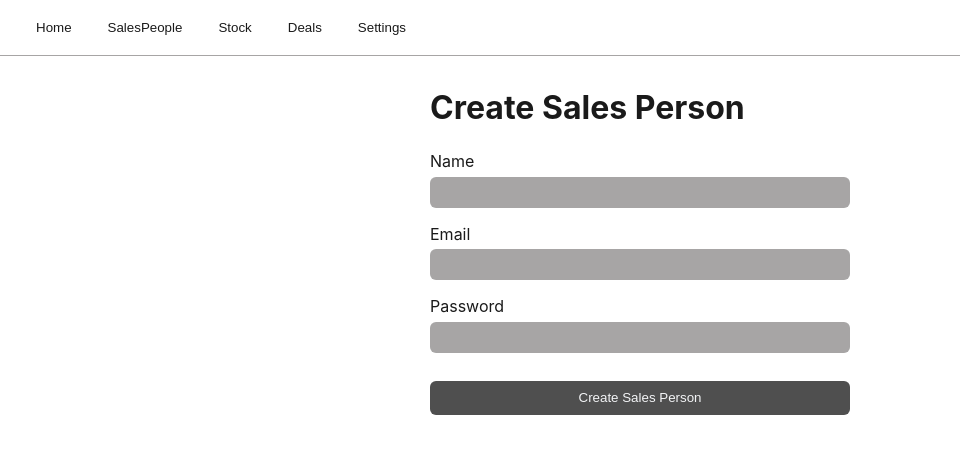
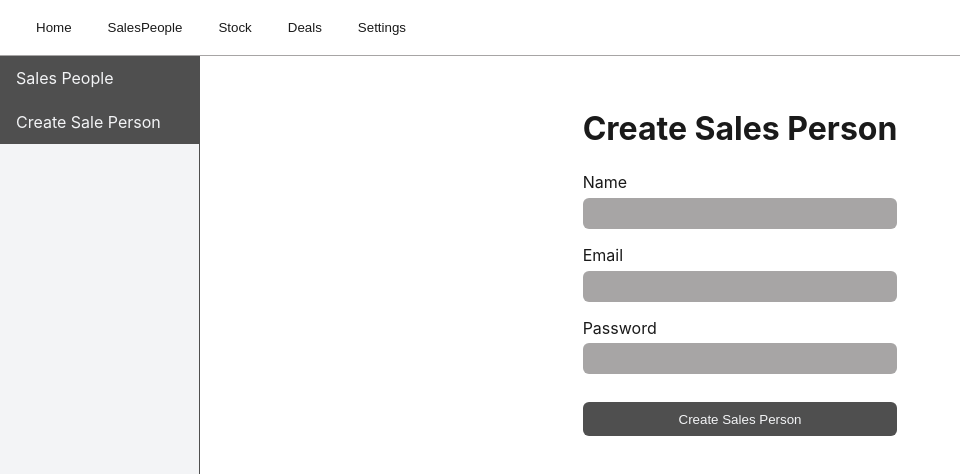
Before and after one commit to stephen447/CarDealerManagement, a React (Create React App) app in the folder Frontend/: page /dealer/createSalesPerson in a window 1280 px wide. Shown: the top 474 px of the page, without its empty margins (0-960 px from the left). Built offline with nearby package versions, Linux system fonts and the light colour scheme.

Commit message:
column nav bar

```diff
--- a/Frontend/src/Dealer/Components/Header.jsx
+++ b/Frontend/src/Dealer/Components/Header.jsx
@@ -8,7 +8,9 @@ const Header = () => {
     <header>
       <nav>
         <button onClick={() => navigate("/")}>Home</button>
-        <button onClick={() => navigate("/salespeople")}>SalesPeople</button>
+        <button onClick={() => navigate("/dealer/createSalesPerson")}>
+          SalesPeople
+        </button>
         <button onClick={() => navigate("/stock")}>Stock</button>
         <button onClick={() => navigate("/deals")}>Deals</button>
         <button onClick={() => navigate("/settings")}>Settings</button>
--- a/Frontend/src/Dealer/Components/Header.module.css
+++ b/Frontend/src/Dealer/Components/Header.module.css
@@ -1,6 +1,9 @@
 header {
   border-bottom: var(--border-default);
   padding: 0.75rem 1.5rem;
+  height: 7%;
+  display: flex;
+  align-items: center;
 }
 
 nav {
--- a/Frontend/src/Dealer/DealerApp.jsx
+++ b/Frontend/src/Dealer/DealerApp.jsx
@@ -1,6 +1,6 @@
 import { Route, Routes } from "react-router-dom";
 import Login from "../General/Component/Login/Login";
-import CreateSalesPersonPage from "./Pages/CreateSalesPersonPage";
+import CreateSalesPersonPage from "./Pages/CreateSalesPersonPage/CreateSalesPersonPage";
 
 function DealerApp() {
   return (
--- a/Frontend/src/Dealer/Pages/CreateSalesPersonPage.jsx
+++ /dev/null
@@ -1,64 +0,0 @@
-import { useState } from "react";
-import Header from "../Components/Header";
-import styles from "./CreateSalesPersonPage.module.css";
-import TextInput from "../../General/Component/TextInput/TextInput";
-
-function CreateSalesPersonPage() {
-  const [formData, setFormData] = useState({
-    name: "",
-    email: "",
-    password: "",
-  });
-
-  const handleSubmit = (e) => {
-    e.preventDefault();
-
-    // Replace with API call later
-    console.log("Creating salesperson:", formData);
-
-    // Optional: reset form
-    setFormData({
-      name: "",
-      email: "",
-      password: "",
-    });
-  };
-
-  return (
-    <div>
-      <Header />
-
-      <main className={styles["page-container"]}>
-        <h1>Create Sales Person</h1>
-
-        <form className={styles["salesperson-form"]} onSubmit={handleSubmit}>
-          <TextInput
-            label={"Name"}
-            name="name"
-            type={"text"}
-            formData={formData}
-            setFormData={setFormData}
-          />
-          <TextInput
-            label={"Email"}
-            name="email"
-            type={"email"}
-            formData={formData}
-            setFormData={setFormData}
-          />
-          <TextInput
-            label={"Password"}
-            name="password"
-            type={"password"}
-            formData={formData}
-            setFormData={setFormData}
-          />
-
-          <button type="submit">Create Sales Person</button>
-        </form>
-      </main>
-    </div>
-  );
-}
-
-export default CreateSalesPersonPage;
--- /dev/null
+++ b/Frontend/src/Dealer/Pages/CreateSalesPersonPage/CreateSalesPersonPage.jsx
@@ -0,0 +1,72 @@
+import { useState } from "react";
+import Header from "../../Components/Header";
+import styles from "./CreateSalesPersonPage.module.css";
+import TextInput from "../../../General/Component/TextInput/TextInput";
+import SidebarNav from "../../../General/SideBarNav/SideBarNav";
+
+function CreateSalesPersonPage() {
+  const [formData, setFormData] = useState({
+    name: "",
+    email: "",
+    password: "",
+  });
+
+  const handleSubmit = (e) => {
+    e.preventDefault();
+
+    // Replace with API call later
+    console.log("Creating salesperson:", formData);
+
+    // Optional: reset form
+    setFormData({
+      name: "",
+      email: "",
+      password: "",
+    });
+  };
+
+  return (
+    <div style={{ height: "100vh" }}>
+      <Header />
+
+      <main className={styles["page-container"]}>
+        <SidebarNav
+          items={[
+            { label: "Sales People", path: "/test" },
+            { label: "Create Sale Person", path: "/dealer/createSalesPerson" },
+          ]}
+        />
+        <div className={styles["main-container"]}>
+          <h1>Create Sales Person</h1>
+          <form className={styles["salesperson-form"]} onSubmit={handleSubmit}>
+            <TextInput
+              label={"Name"}
+              name="name"
+              type={"text"}
+              formData={formData}
+              setFormData={setFormData}
+            />
+            <TextInput
+              label={"Email"}
+              name="email"
+              type={"email"}
+              formData={formData}
+              setFormData={setFormData}
+            />
+            <TextInput
+              label={"Password"}
+              name="password"
+              type={"password"}
+              formData={formData}
+              setFormData={setFormData}
+            />
+
+            <button type="submit">Create Sales Person</button>
+          </form>
+        </div>
+      </main>
+    </div>
+  );
+}
+
+export default CreateSalesPersonPage;
--- a/Frontend/src/Dealer/Pages/CreateSalesPersonPage.module.css
+++ b/Frontend/src/Dealer/Pages/CreateSalesPersonPage/CreateSalesPersonPage.module.css
@@ -1,4 +1,9 @@
 .page-container {
+  display: flex;
+  height: 93%;
+}
+
+.main-container {
   max-width: 420px;
   margin: 2rem auto;
 }
--- /dev/null
+++ b/Frontend/src/General/SideBarNav/SideBarNav.jsx
@@ -0,0 +1,22 @@
+import { NavLink } from "react-router-dom";
+import styles from "./SideBarNav.module.css";
+
+const SidebarNav = ({ items }) => {
+  return (
+    <aside className={styles["sidebar-nav-container"]}>
+      <nav>
+        <ul className={styles["sidebar-nav-list"]}>
+          {items.map((item) => (
+            <li key={item.path} className={styles["sidebar-nav-li"]}>
+              <NavLink to={item.path} className={styles["sidebar-nav-item"]}>
+                {item.label}
+              </NavLink>
+            </li>
+          ))}
+        </ul>
+      </nav>
+    </aside>
+  );
+};
+
+export default SidebarNav;
--- /dev/null
+++ b/Frontend/src/General/SideBarNav/SideBarNav.module.css
@@ -0,0 +1,34 @@
+.sidebar-nav-container {
+  min-width: 200px;
+  width: 15%;
+  height: 100%;
+  border-right: 1px solid var(--color-background-secondary);
+  background-color: var(--color-background-primary);
+}
+
+.sidebar-nav-item {
+  display: block;
+  padding: 12px 16px;
+  color: var(--color-text-secondary);
+  background-color: var(--color-background-secondary);
+  text-decoration: none;
+  width: 100%;
+}
+.sidebar-nav-item:hover {
+  background: var(--color-background-secondary-hover);
+}
+.sidebar-nav-item:active {
+  background: var(--color-background-secondary-hover);
+}
+
+.sidebar-nav-list {
+  list-style: none;
+  margin: 0;
+  padding: 0;
+  width: 100%;
+}
+
+.sidebar-nav-li {
+  margin: 0;
+  padding: 0;
+}
```
